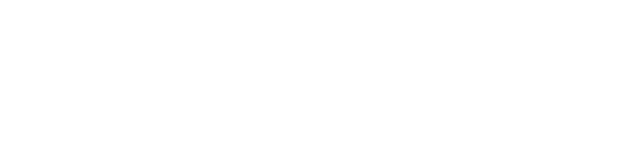
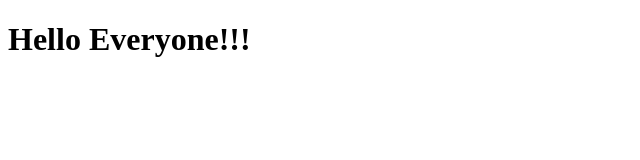
Before and after one commit to arpit29joshi/ReactJs, a plain HTML site: page chapter_01/index.html in a window 1280 px wide. Shown: the whole page, without its empty margins (0-640 px from the left). Drawn offline with nearby package versions, Linux system fonts and the light colour scheme.

Commit message:
hello everyone by react js

```diff
--- a/chapter_01/index.html
+++ b/chapter_01/index.html
@@ -16,5 +16,10 @@
       crossorigin
       src="https://unpkg.com/react-dom@18/umd/react-dom.development.js"
     ></script>
+    <script>
+        const heading=React.createElement("h1",{},"Hello Everyone!!!")
+        const root=ReactDOM.createRoot(document.getElementById("root"))
+        root.render(heading)
+    </script>
   </body>
 </html>
```
